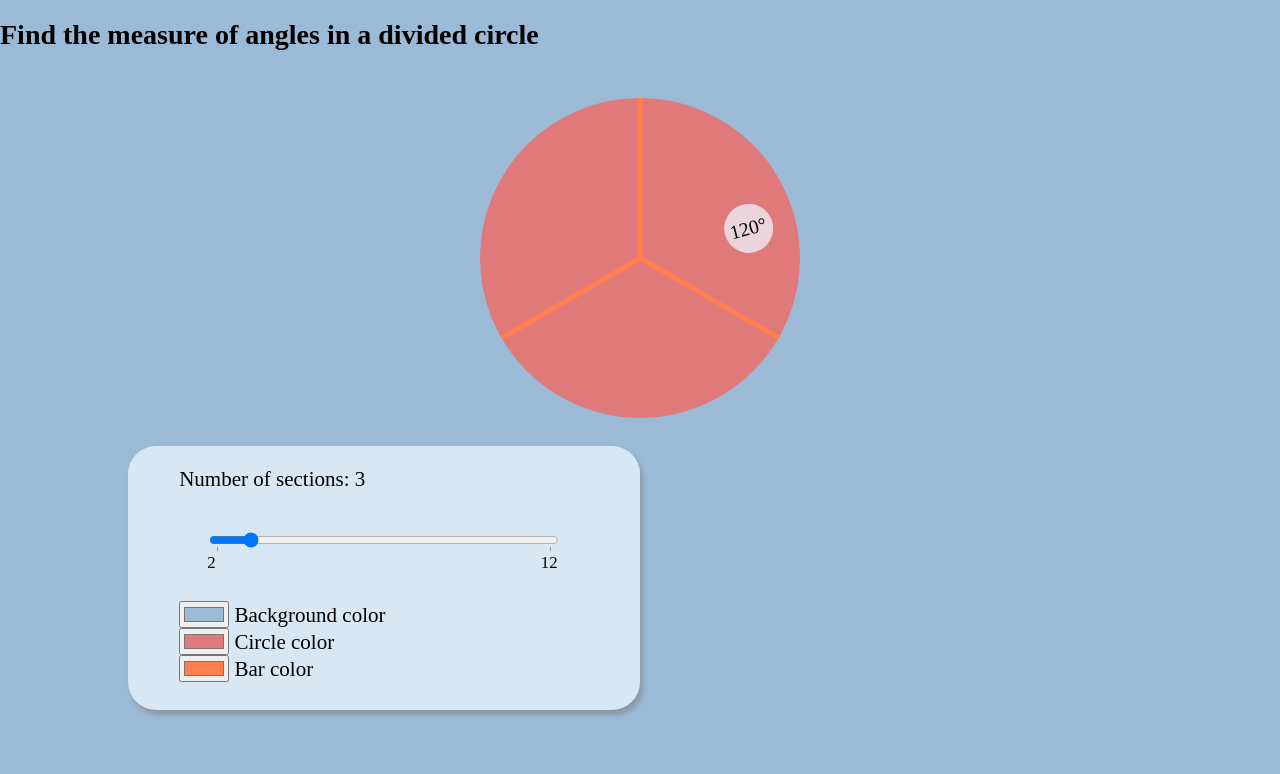
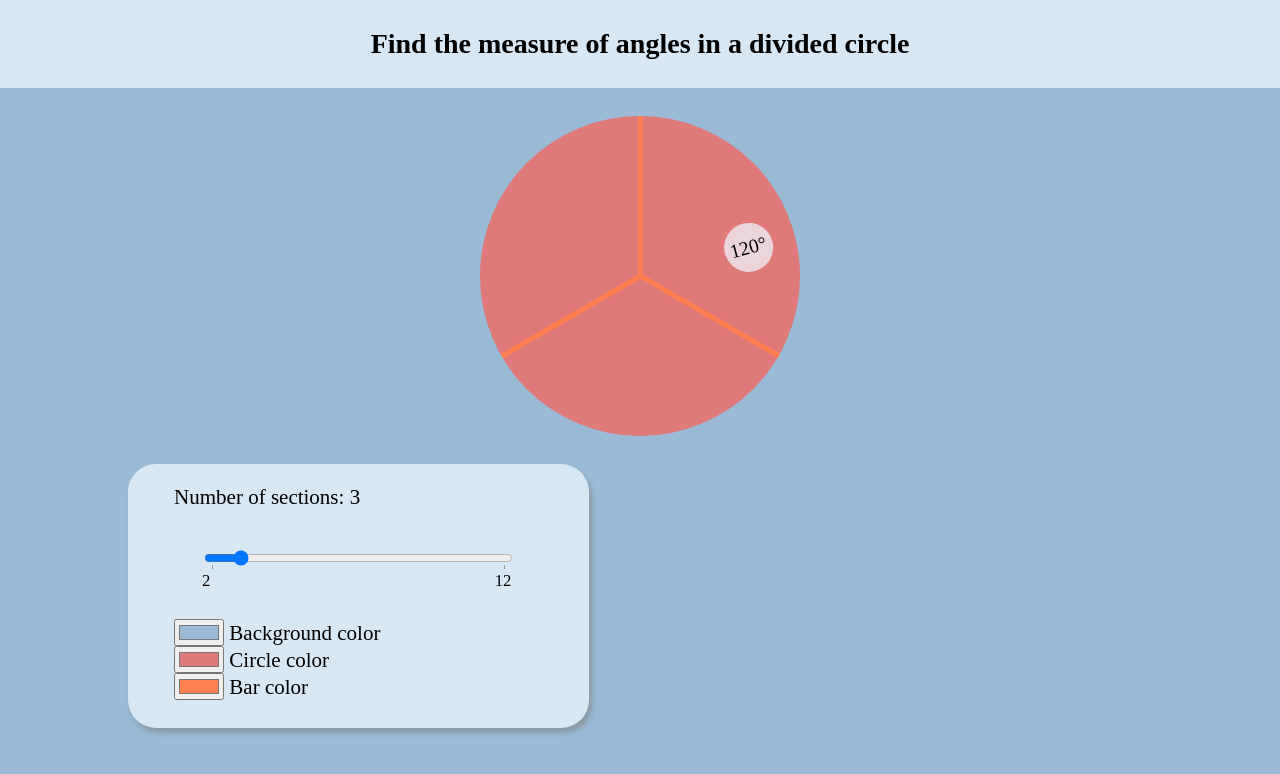
Before and after one commit to nicolealaine/03-Dynamic-Variables, a plain HTML site: page index.html in a window 1280 px wide. Drawn offline with Linux system fonts and the light colour scheme.

Commit message:
Recenter control panel

```diff
--- a/index.html
+++ b/index.html
@@ -16,7 +16,7 @@
 
 <body>
     <main>
-        <h1>Find the measure of angles in a divided circle</h1>
+        <h1 class="frosted">Find the measure of angles in a divided circle</h1>
         <div class="circle-wrapper">
             <div class="circle">
                 <div class="angle-label-wrapper">
--- a/style.css
+++ b/style.css
@@ -13,6 +13,12 @@ body {
     transition: all 0.5s ease-in-out;
     box-sizing: border-box;
     margin: 0;
+}
+
+h1 {
+    padding: 2rem;
+    margin: 0 auto;
+    text-align: center;
 }
 
 .circle-wrapper {
@@ -40,15 +46,15 @@ body {
     display: flex;
     flex-direction: column;
     align-items: center;
-    width: 100vw;
+    width: 90vw;
     margin: 0 auto;
     font-size: 1.5rem;
-
+    border-radius: 2rem;
 
     @media only screen and (min-width: 750px) {
-        width: 50%;
+        width: 45%;
         margin-left: 0;
-        border-radius: 2rem;
+        max-width: 600px;
         box-shadow: 3px 5px 5px rgba(128, 128, 128, 0.579);
     }
 }
@@ -102,11 +108,17 @@ body {
     justify-content: center;
     align-items: center;
     margin: auto;
-    height: 40vh;
-    width: 40vh;
+    height: 30vh;
+    width: 30vh;
     background-color: var(--pieBack);
     border-radius: 50%;
-    transition: all 0.5s ease-in-out
+
+    transition: all 0.5s ease-in-out;
+
+    @media only screen and (min-width: 750px) {
+        height: 40vh;
+        width: 40vh;
+    }
 }
 
 .angle-label-wrapper {
```
